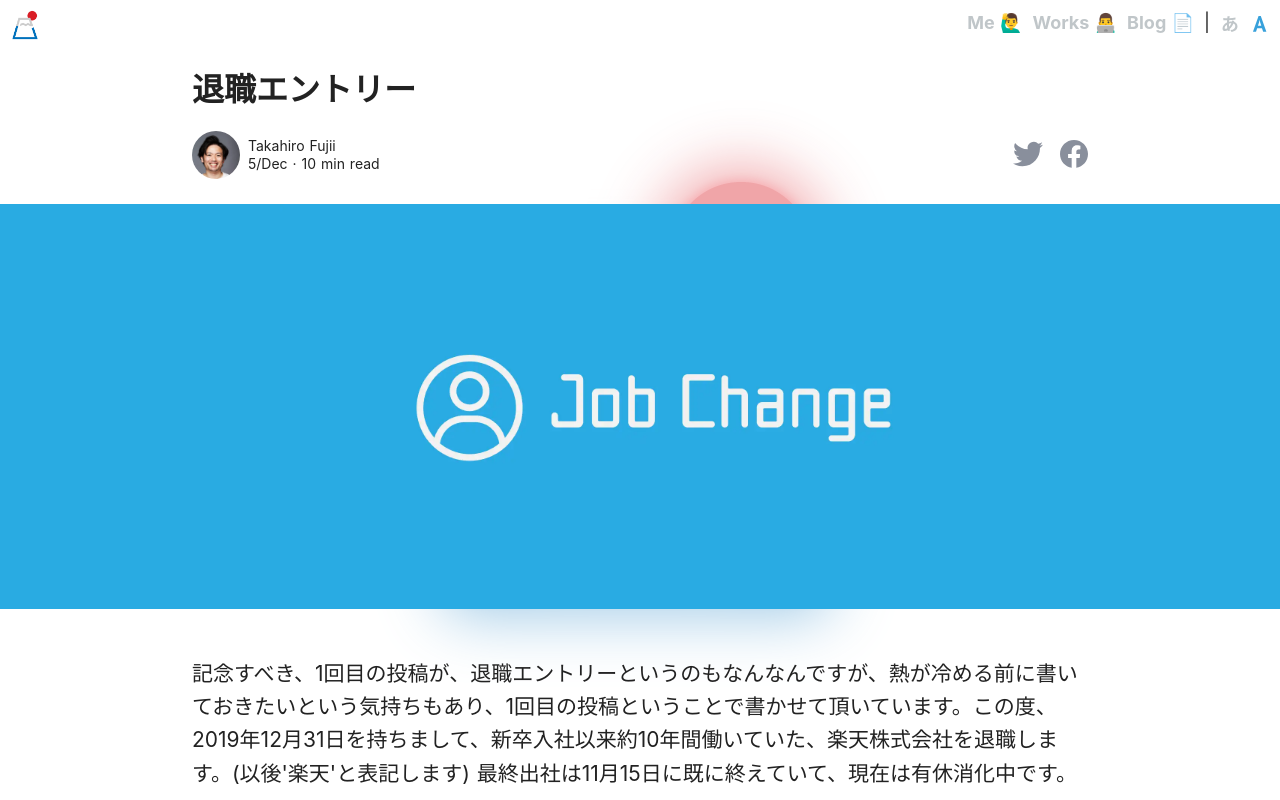
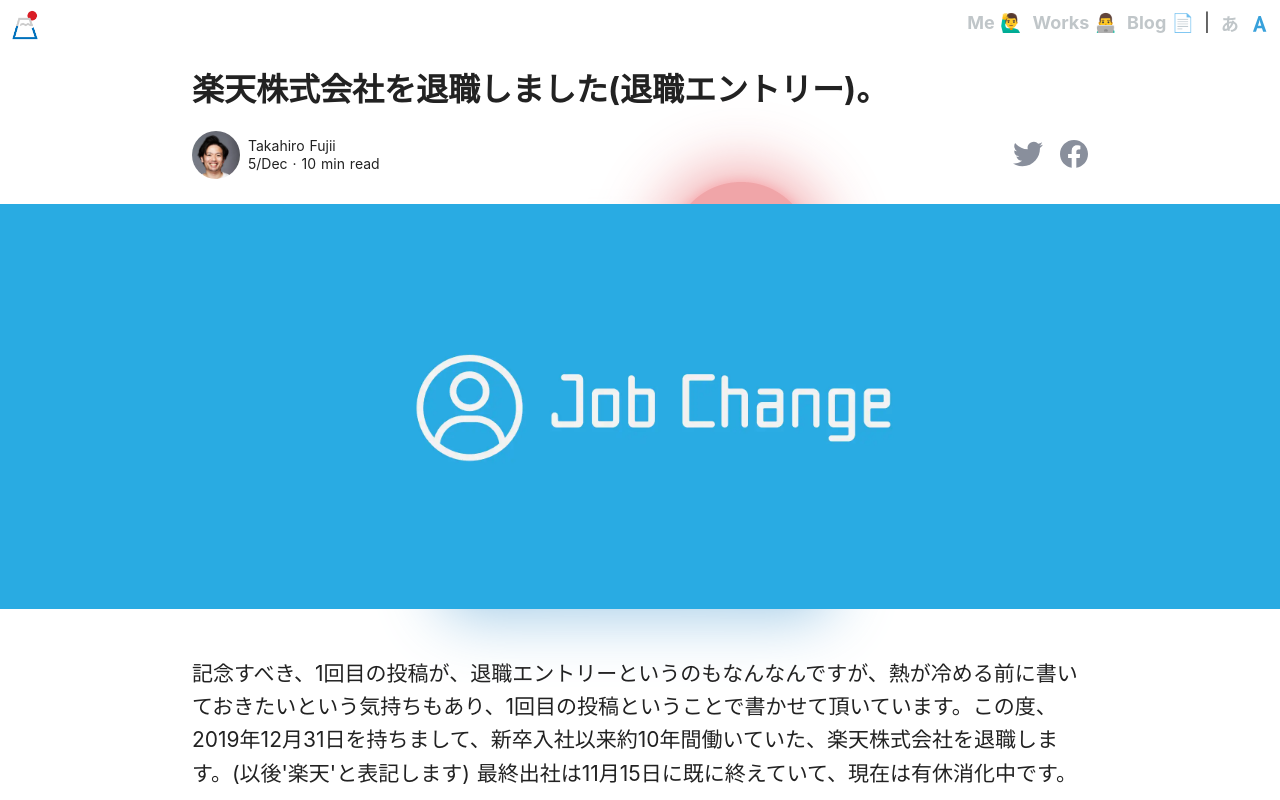
Before and after one commit to taka66/portfolio, a Nuxt app: page /articles/job-change in a window 1280 px wide. Built offline with nearby package versions, Linux system fonts and the light colour scheme.

Commit message:
Update title.

```diff
--- a/pages/_lang/articles/job-change.vue
+++ b/pages/_lang/articles/job-change.vue
@@ -1,13 +1,13 @@
 <template>
   <div>
     <div class="blog__h">
-      <h1>退職エントリー</h1>
+      <h1>楽天株式会社を退職しました(退職エントリー)。</h1>
     </div>
     <div class="blog__header">
       <NameCard date="5/Dec" />
       <Share
         url="http://takahirofujii.dev/articles/job-change"
-        text="退職エントリー UI/UX Engineer Takahiro Fujii's portfolio"
+        text="楽天株式会社を退職しました。 UI/UX Engineer Takahiro Fujii's portfolio"
       />
     </div>
     <BlogTitleImage
@@ -161,8 +161,8 @@
     />
     <Separater />
     <Share
-      url="https://takahirofujii.dev/ja/articles/job-change"
-      text="退職エントリー UI/UX Engineer Takahiro Fujii's portfolio"
+      url="http://takahirofujii.dev/articles/job-change"
+      text="楽天株式会社を退職しました。 UI/UX Engineer Takahiro Fujii's portfolio"
     />
   </div>
 </template>
@@ -194,8 +194,9 @@ export default {
   data() {
     return {
       meta: {
-        title: '退職エントリー',
-        description: '退職エントリー by takahiro fujii',
+        title: '楽天株式会社を退職しました(退職エントリー)',
+        description:
+          '楽天株式会社を退職しました(退職エントリー) by takahiro fujii',
         type: 'article',
         url: 'https://takahirofujii.dev/articles/job-change'
       },
```
